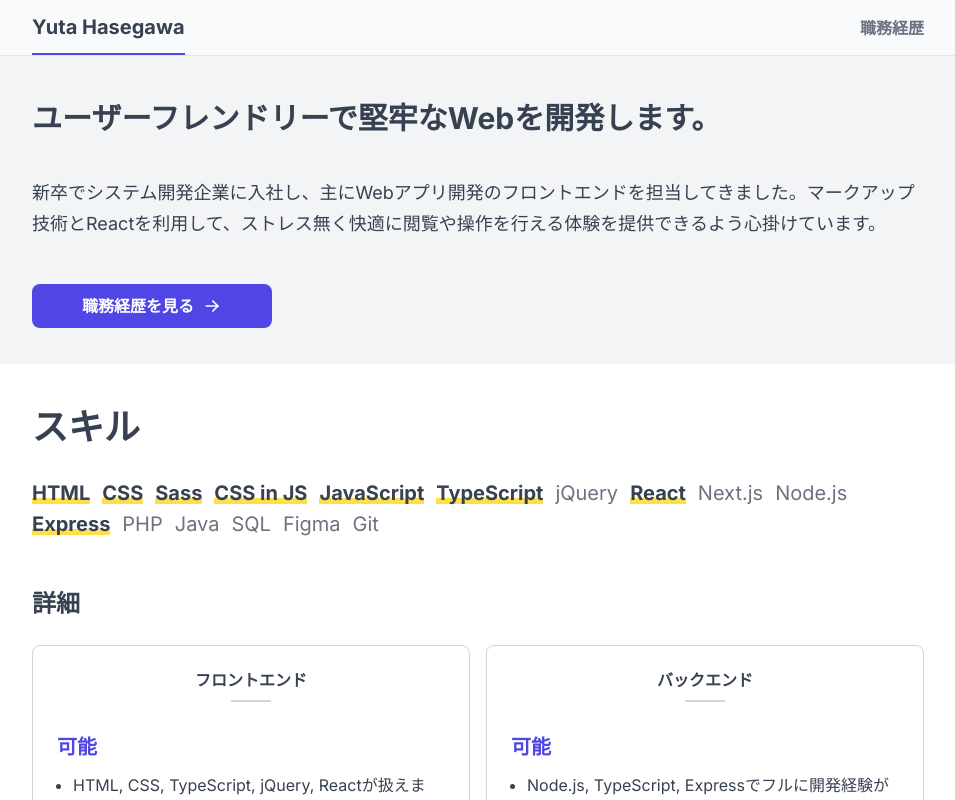
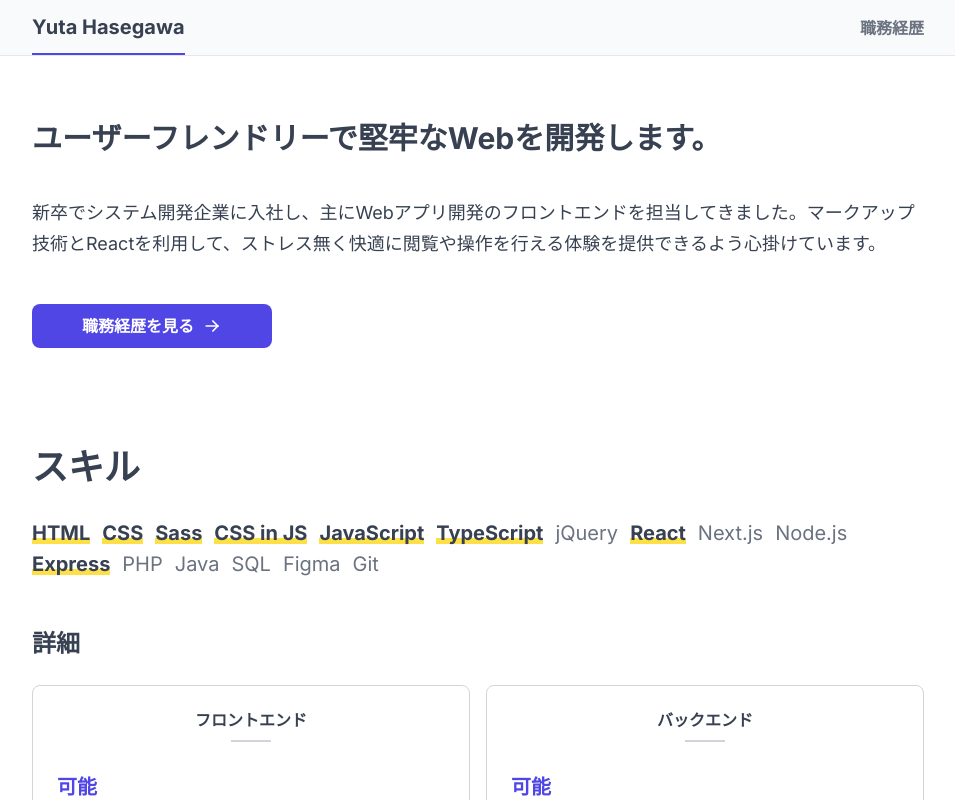
Before and after one commit to yha-1228/portfolio, a Next.js app: page / in a window 1280 px wide. Shown: the top 800 px of the page, without its empty margins (162-1117 px from the left). Built offline with nearby package versions, Linux system fonts and the light colour scheme.

Commit message:
feat(hero-header): padding-yを更新 (#96)

```diff
--- a/src/components/hero-header.tsx
+++ b/src/components/hero-header.tsx
@@ -4,7 +4,7 @@ import Container from './ui/container';
 
 export default function HeroHeader() {
   return (
-    <div className="bg-gray-light-100 py-9">
+    <div className="py-14">
       <Container>
         <p className="text-2xl font-bold leading-[1.35] lg:text-3xl">
           ユーザーフレンドリーで堅牢なWebを開発します。
```
